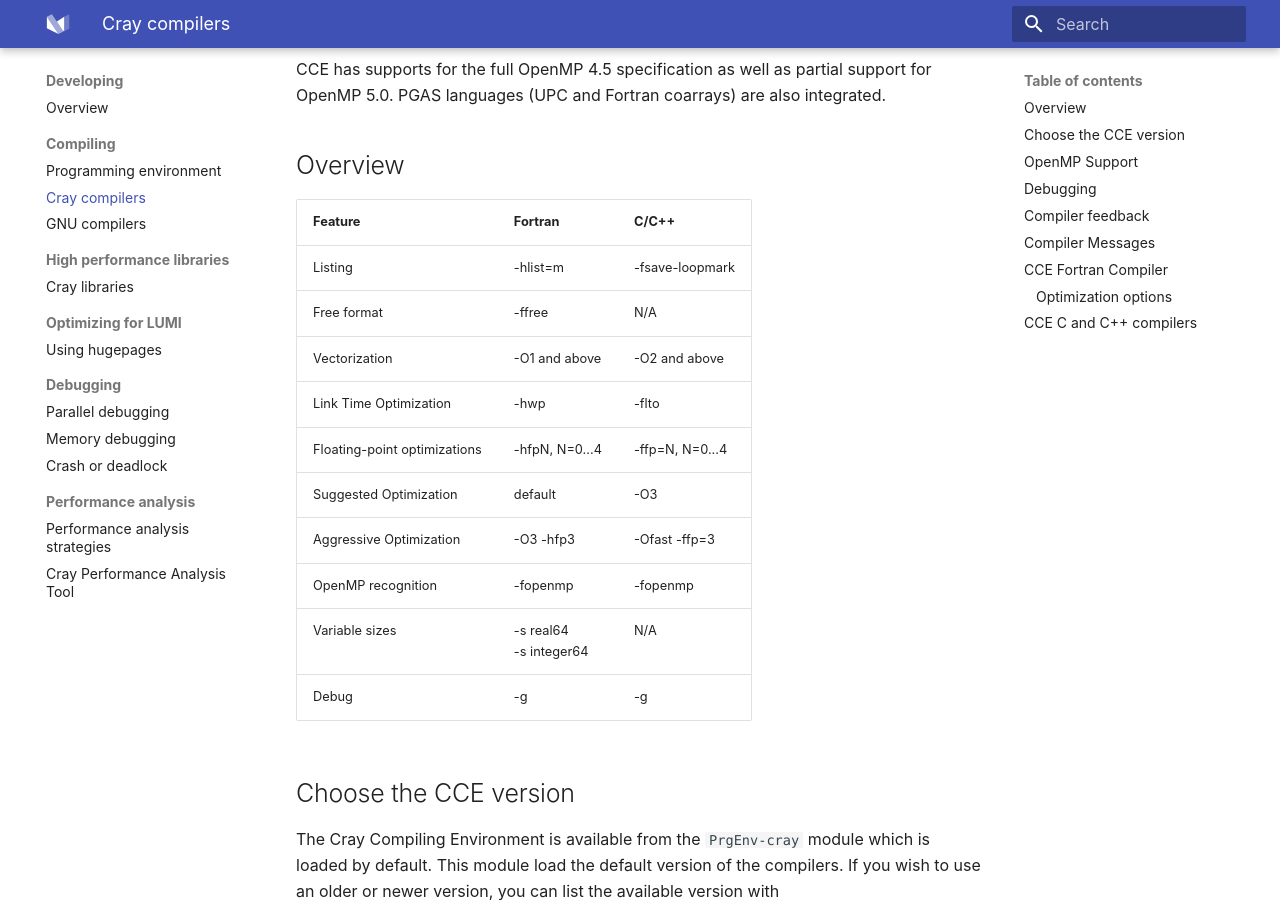
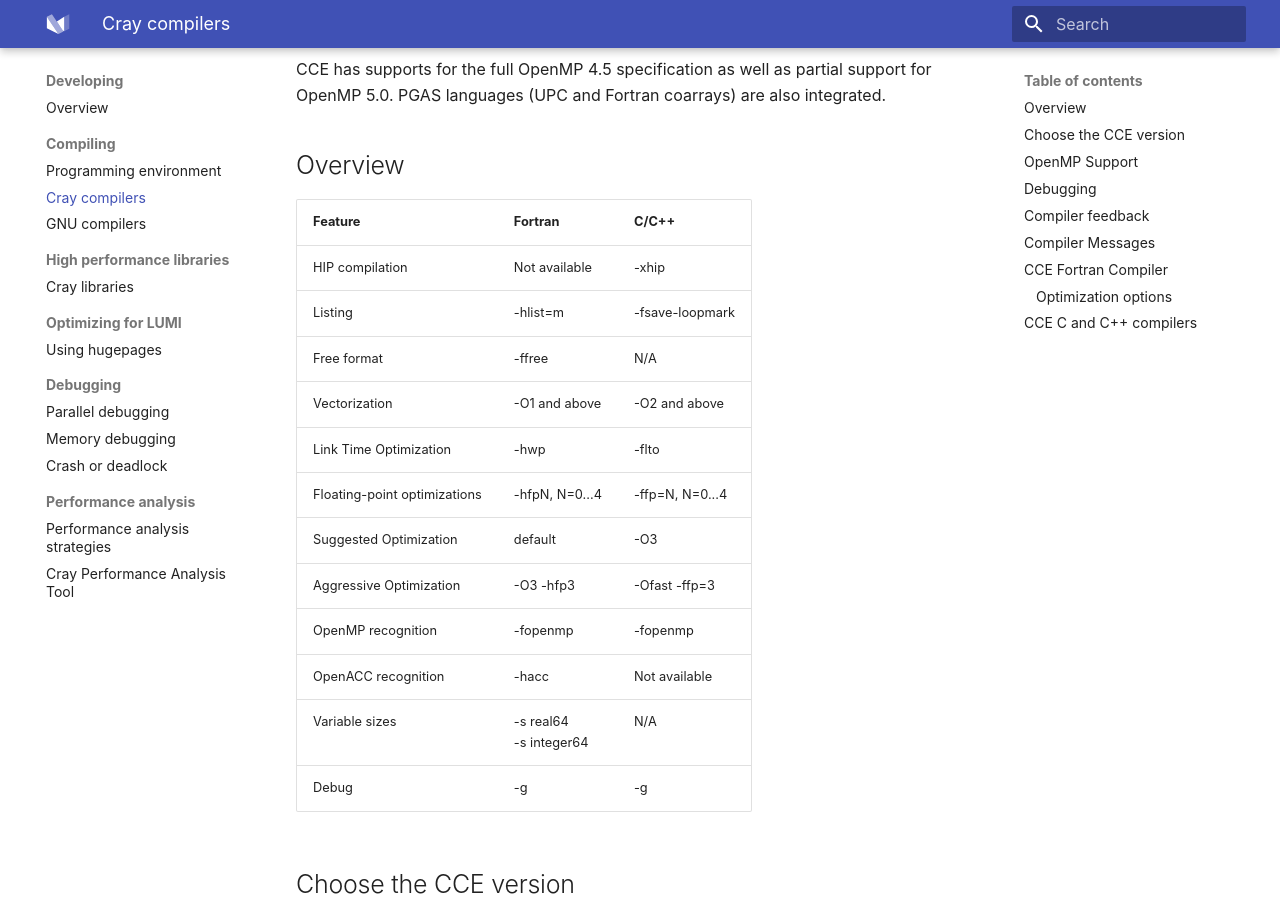
Before and after one commit to Lumi-supercomputer/lumi-userguide, an MkDocs documentation site: the page built from docs/development/compiling/cce.md, in a window 1280 px wide and 900 px high, scrolled down 289 px. Built offline with MkDocs 1.6.1 and Material for MkDocs 9.7.7, drawn with Linux system fonts in a browser that asks for light colours.

Commit message:
add the OpenACC and HIP flags

```diff
--- a/docs/development/compiling/cce.md
+++ b/docs/development/compiling/cce.md
@@ -18,6 +18,7 @@
 
 | Feature                       | Fortran                   | C/C++           |
 |-------------------------------|---------------------------|-----------------|
+| HIP compilation               | Not available             | -xhip           |
 | Listing                       | -hlist=m                  | -fsave-loopmark |
 | Free format                   | -ffree                    | N/A             |
 | Vectorization                 | -O1 and above             | -O2 and above   |
@@ -26,6 +27,7 @@
 | Suggested Optimization        | default                   | -O3             |
 | Aggressive Optimization       | -O3 -hfp3                 | -Ofast -ffp=3   |
 | OpenMP recognition            | -fopenmp                  | -fopenmp        |
+| OpenACC recognition           | -hacc                     | Not available   |
 | Variable sizes                | -s real64<br>-s integer64 | N/A             |
 | Debug                         | -g                        | -g              |
 
```
